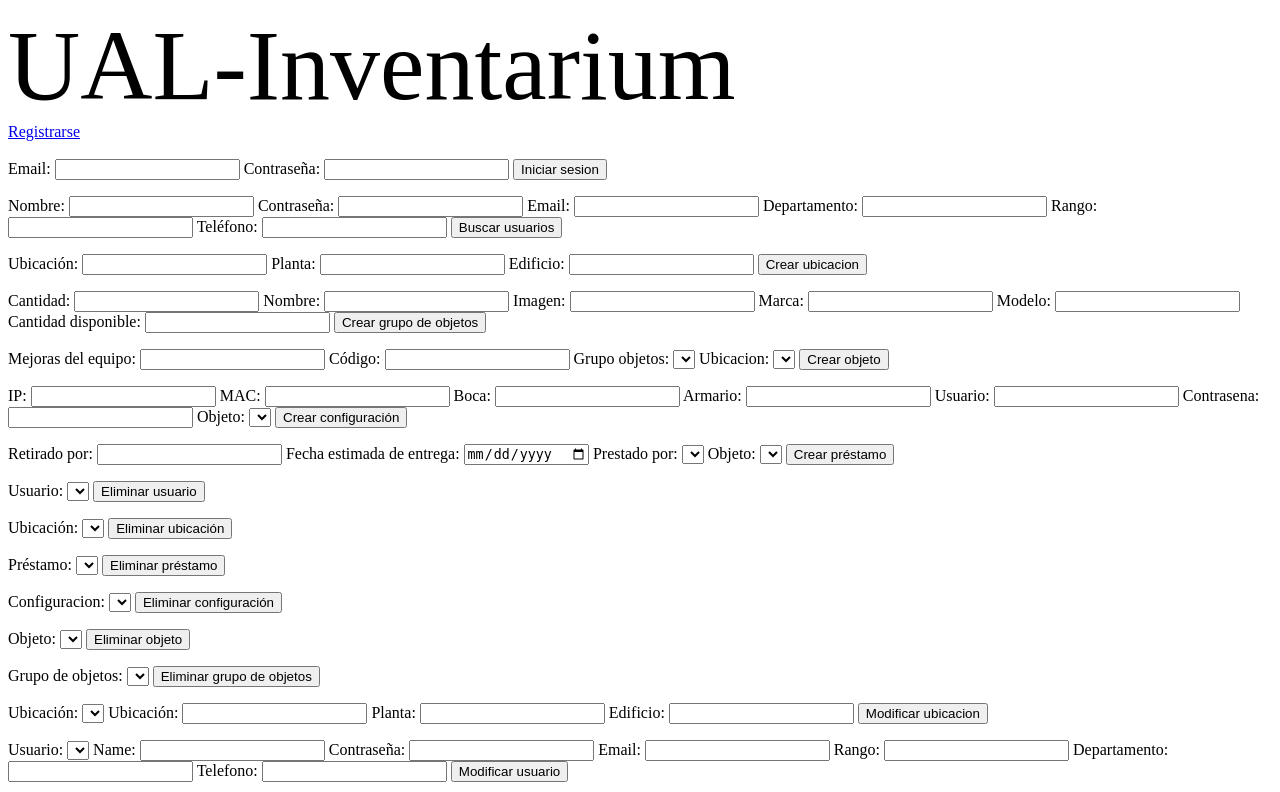
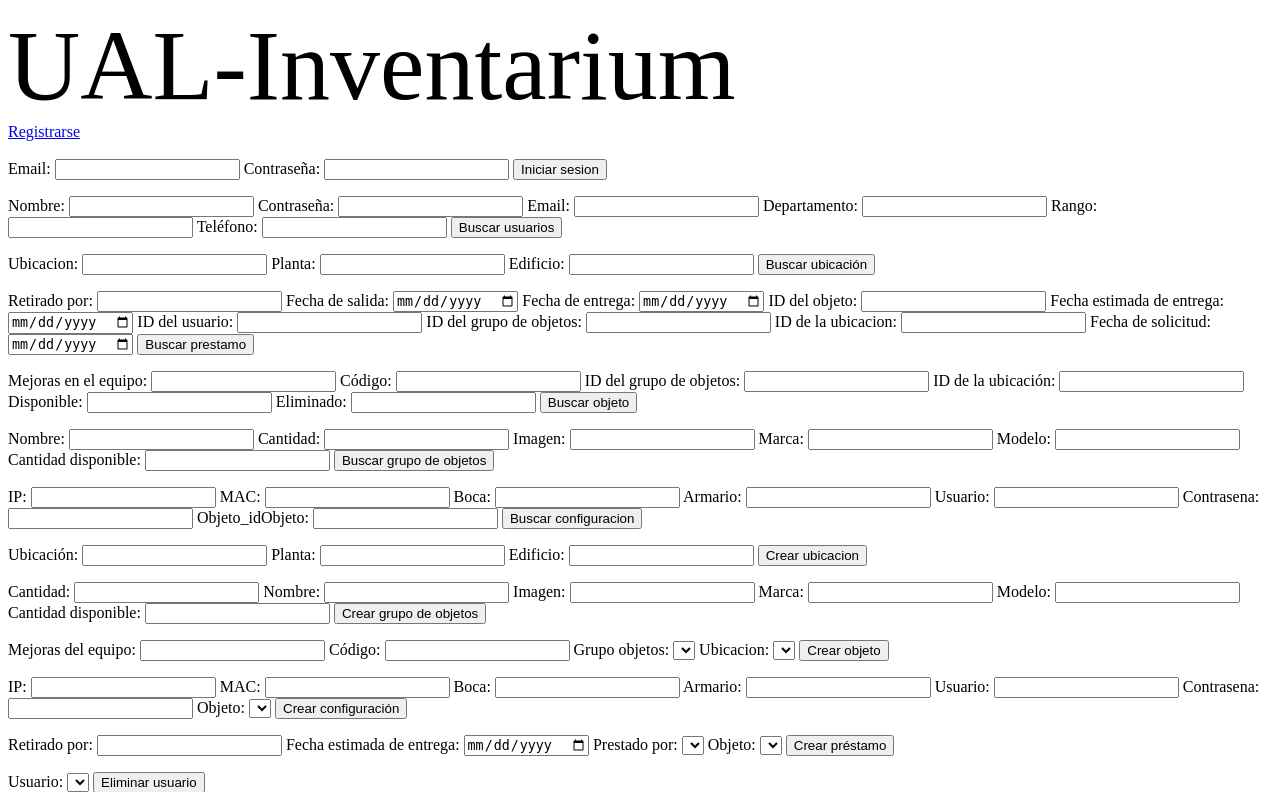
Before and after one commit to alejomaf/UAL-Inventarium, a PHP site: page / in a window 1280 px wide. Shown: the top 792 px of the page. Run offline with PHP 8.4, Linux system fonts and the light colour scheme; data that the repository does not hold is empty.

Commit message:
Searching tools made

```diff
--- a/WEB and Apis/connection/checkLogin.php
+++ b/WEB and Apis/connection/checkLogin.php
@@ -7,9 +7,9 @@ if(isset($_SESSION['email']) && $_SESSION['email'] != ''&&isset($_SESSION['passw
 
     $email=$_SESSION['email'];
     $password=$_SESSION['password'];
-}else if(isset($GLOBALS["emailU"]) && $GLOBALS["emailU"] != ''&&isset($GLOBALS["passwordU"]) && $GLOBALS["passwordU"] != ''){
-    $email=$GLOBALS["emailU"];
-    $password=$GLOBALS["passwordU"];
+}else if(isset($_POST["emailU"]) && $_POST["emailU"] != ''&&isset($_POST["passwordU"]) && $_POST["passwordU"] != ''){
+    $email=$_POST["emailU"];
+    $password=$_POST["passwordU"];
 }
 
 if(isset($email)&&isset($password)){
--- a/WEB and Apis/index.php
+++ b/WEB and Apis/index.php
@@ -49,6 +49,69 @@ Teléfono: <input type="text" name="phone">
 <input type="submit" value="Buscar usuarios">
 </form>
 
+<!--BUSCAR UBICACION-->
+
+<form action="apis/busqueda/buscarUbicacion.php" method="post">
+Ubicacion: <input type="text" name="ubicacion">
+Planta: <input type="text" name="planta">
+Edificio: <input type="text" name="edificio">
+<input type="submit" value="Buscar ubicación">
+</form>
+
+<!--BUSCAR PRESTAMO-->
+
+<form action="apis/busqueda/buscarPrestamo.php" method="post">
+Retirado por: <input type="text" name="retiradoPor">
+Fecha de salida: <input type="date" name="fechaSalida">
+Fecha de entrega: <input type="date" name="fechaEntrega">
+ID del objeto: <input type="text" name="Objeto_idObjeto">
+Fecha estimada de entrega: <input type="date" name="fechaEstimadaEntrega">
+ID del usuario: <input type="text" name="Usuario_idUsuario">
+ID del grupo de objetos: <input type="text" name="Objeto_GrupoObjetos_idGrupoObjetos">
+ID de la ubicacion: <input type="text" name="Objeto_Ubicacion_idUbicacion">
+Fecha de solicitud: <input type="date" name="solicitado">
+<input type="submit" value="Buscar prestamo">
+</form>
+
+<!--BUSCAR OBJETO-->
+
+<form action="apis/busqueda/buscarObjeto.php" method="post">
+Mejoras en el equipo: <input type="text" name="mejorasEquipo">
+Código: <input type="text" name="codigo">
+ID del grupo de objetos: <input type="text" name="GrupoObjetos_idGrupoObjetos">
+ID de la ubicación: <input type="text" name="Ubicacion_idUbicacion">
+Disponible: <input type="text" name="disponible">
+Eliminado: <input type="text" name="eliminado">
+
+<input type="submit" value="Buscar objeto">
+</form>
+
+<!--BUSCAR GRUPO DE OBJETOS-->
+
+<form action="apis/busqueda/buscarGrupoDeObjetos.php" method="post">
+Nombre: <input type="text" name="nombre">
+Cantidad: <input type="text" name="cantidad">
+Imagen: <input type="text" name="imagen">
+Marca: <input type="text" name="marca">
+Modelo: <input type="text" name="modelo">
+Cantidad disponible: <input type="text" name="cantidadDisponible">
+
+<input type="submit" value="Buscar grupo de objetos">
+</form>
+
+<!--BUSCAR CONFIGURACION-->
+
+<form action="apis/busqueda/buscarConfiguracion.php" method="post">
+IP: <input type="text" name="ip">
+MAC: <input type="text" name="mac">
+Boca: <input type="text" name="boca">
+Armario: <input type="text" name="armario">
+Usuario: <input type="text" name="usuario">
+Contrasena: <input type="text" name="contrasena">
+Objeto_idObjeto: <input type="text" name="Objeto_idObjeto">
+
+<input type="submit" value="Buscar configuracion">
+</form>
 <!--
 ///////////////////////////////////////////////////\\\\\\\\\\\\\\\\\\\\\\\\\\\\\\\\\\\\\\\\\\\\\\\\\\\
 ///////////////////////////////////////////////////\\\\\\\\\\\\\\\\\\\\\\\\\\\\\\\\\\\\\\\\\\\\\\\\\\\
```
Also changed, not shown: WEB and Apis/apis/busqueda/buscarConfiguracion.php (added, +20 -0 lines), WEB and Apis/apis/busqueda/buscarGrupoDeObjetos.php (added, +20 -0 lines), WEB and Apis/apis/busqueda/buscarObjeto.php (added, +19 -0 lines), WEB and Apis/apis/busqueda/buscarPrestamo.php (added, +21 -0 lines), WEB and Apis/apis/busqueda/buscarUbicacion.php (added, +16 -0 lines), WEB and Apis/apis/busqueda/buscarUsuario.php (+3 -51 lines), WEB and Apis/apis/utilities/consultas.php (added, +45 -0 lines).
